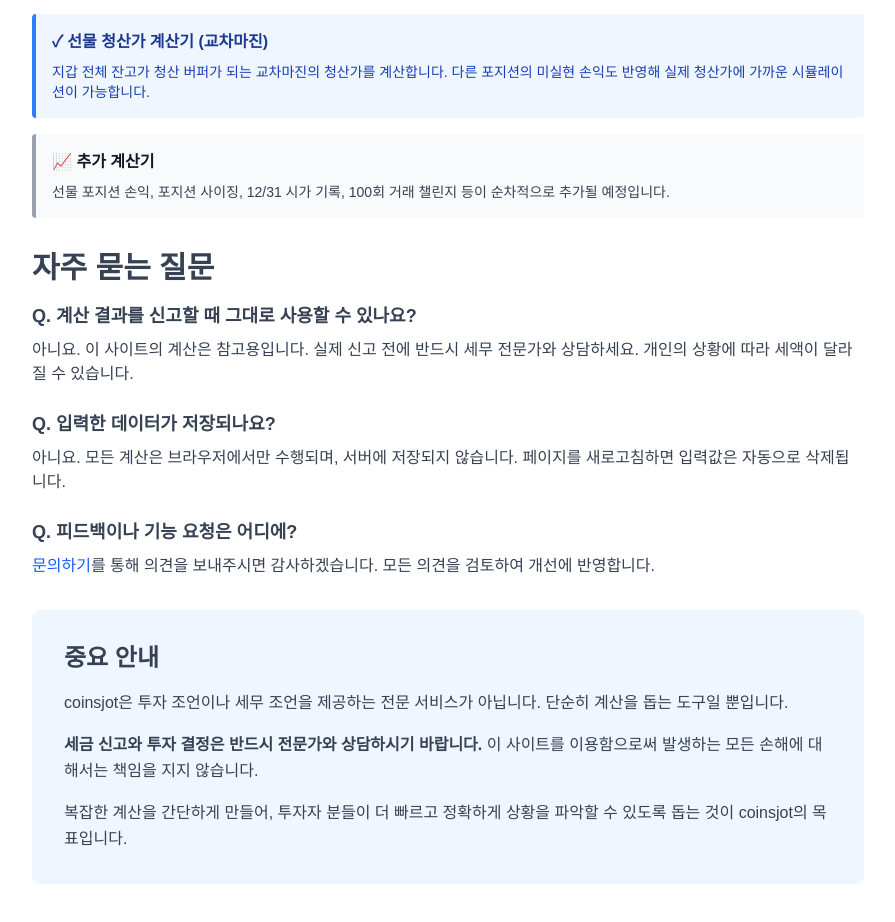
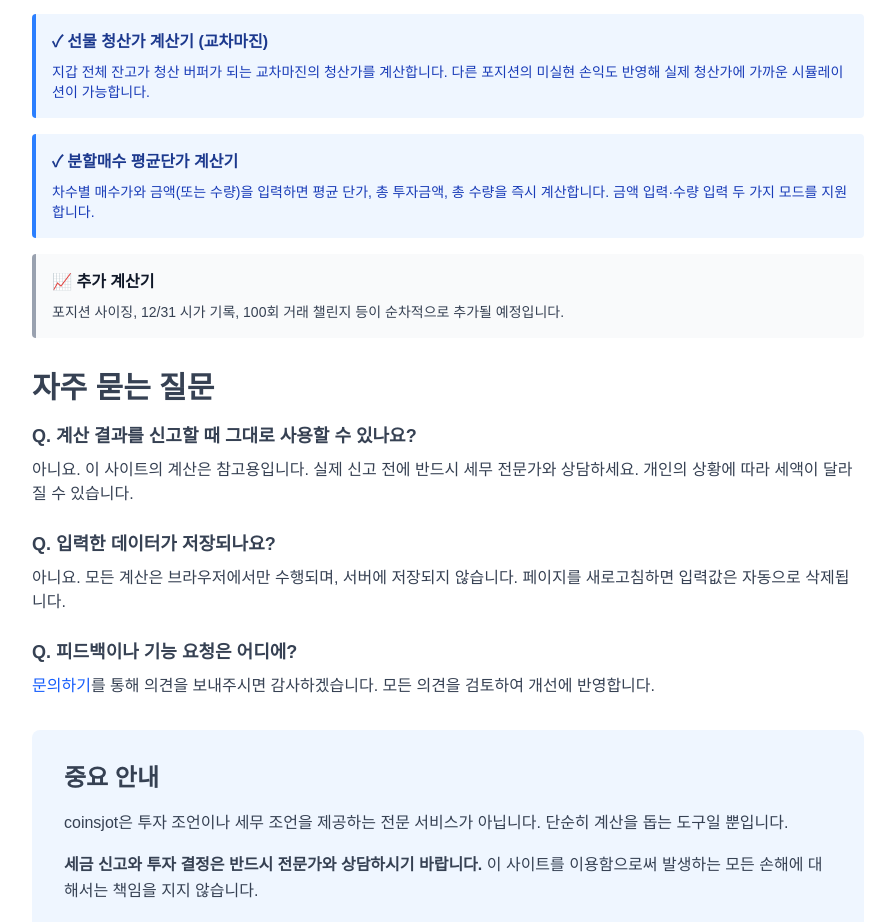
Before and after one commit to hyunguda/coinsjot, a Next.js app: page /about in a window 1280 px wide. Shown: the part 1223-2145 px from the top of the page, without its empty margins (192-1087 px from the left). Built offline with nearby package versions, Linux system fonts and the light colour scheme.

Commit message:
Update about page — add DCA calculator to roadmap list
Co-Authored-By: Claude Sonnet 4.6 <noreply@anthropic.com>
Claude-Session: https://claude.ai/code/session_0171UgPFhPZEGnaJjotXXLj1

```diff
--- a/app/about/page.tsx
+++ b/app/about/page.tsx
@@ -103,10 +103,17 @@ export default function AboutPage() {
               </p>
             </div>
 
+            <div className="border-l-4 border-blue-500 bg-blue-50 p-4 rounded">
+              <h3 className="font-bold text-blue-900 mb-2">✓ 분할매수 평균단가 계산기</h3>
+              <p className="text-blue-800 text-sm">
+                차수별 매수가와 금액(또는 수량)을 입력하면 평균 단가, 총 투자금액, 총 수량을 즉시 계산합니다. 금액 입력·수량 입력 두 가지 모드를 지원합니다.
+              </p>
+            </div>
+
             <div className="border-l-4 border-gray-400 bg-gray-50 p-4 rounded">
               <h3 className="font-bold text-gray-900 mb-2">📈 추가 계산기</h3>
               <p className="text-gray-700 text-sm">
-                선물 포지션 손익, 포지션 사이징, 12/31 시가 기록, 100회 거래 챌린지 등이 순차적으로 추가될 예정입니다.
+                포지션 사이징, 12/31 시가 기록, 100회 거래 챌린지 등이 순차적으로 추가될 예정입니다.
               </p>
             </div>
           </div>
```
